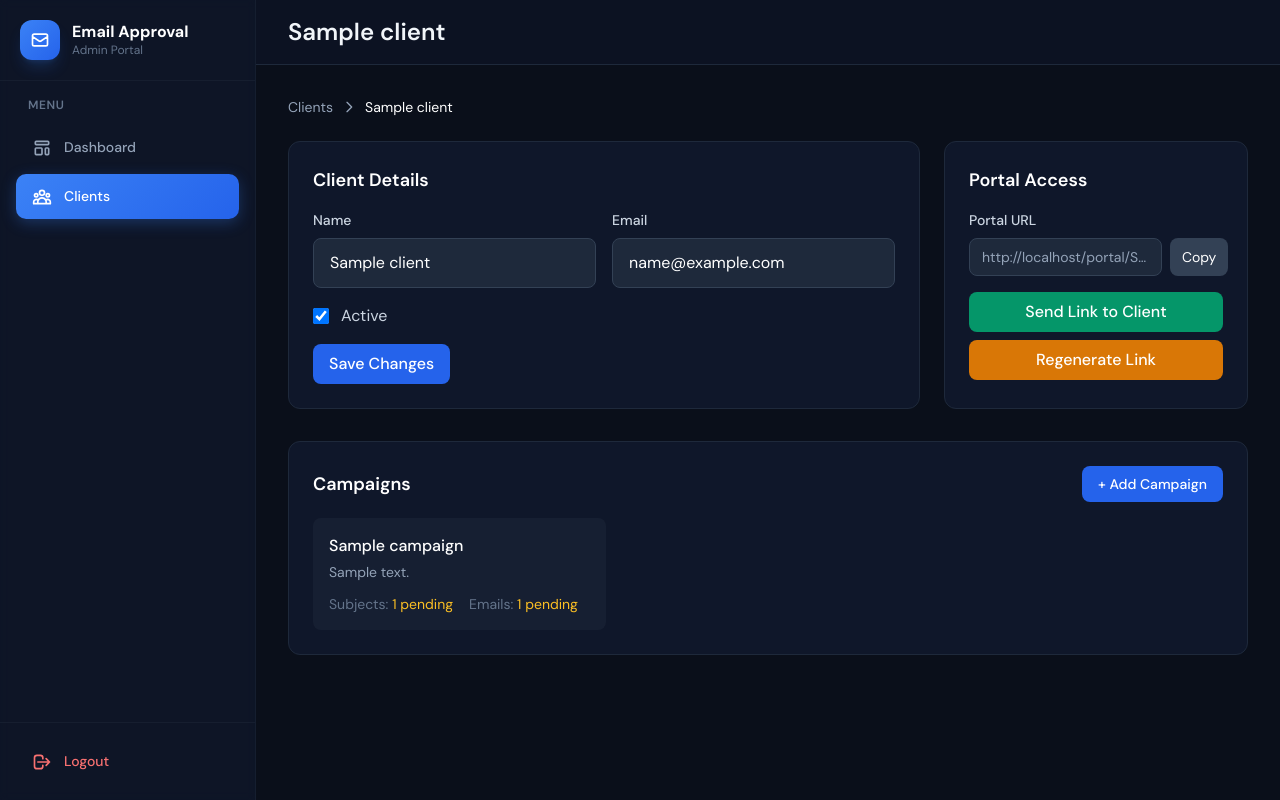
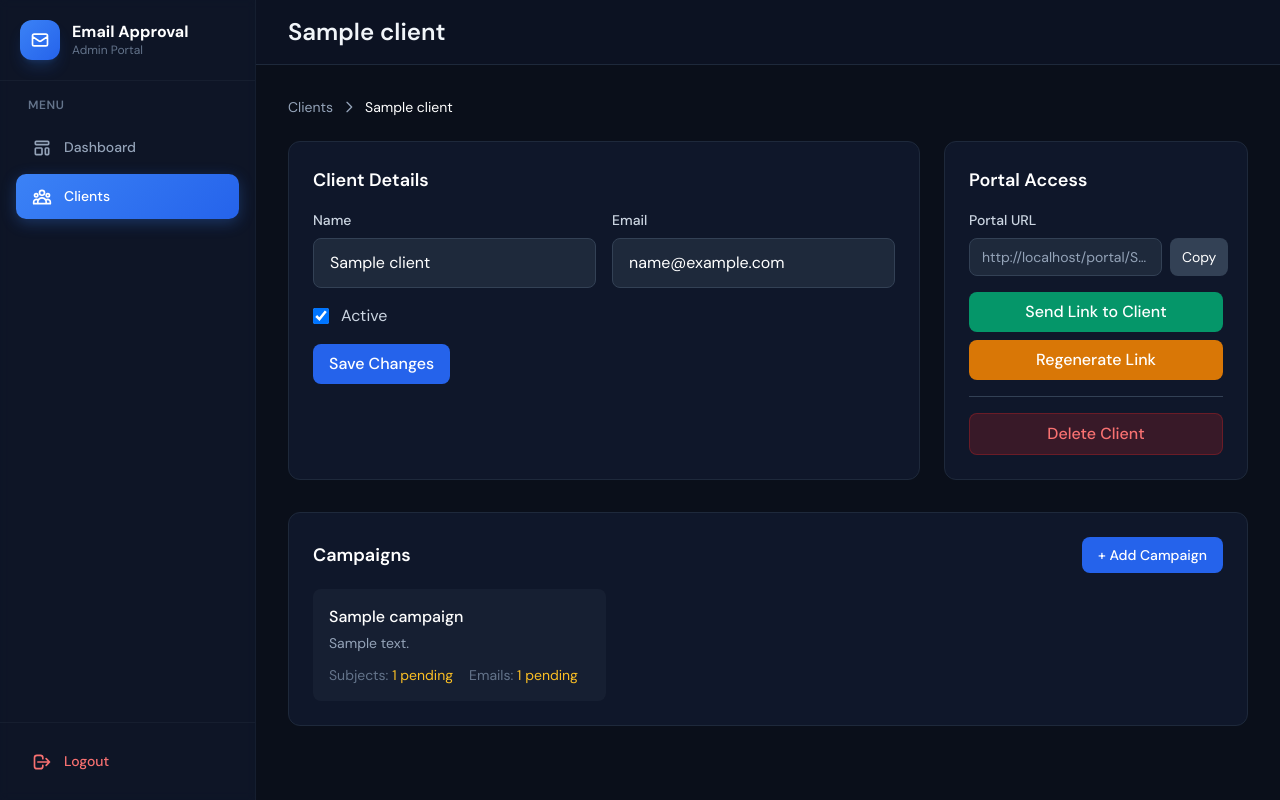
Before and after one commit to crshdn/emailapproval, a PHP site: page /admin/clients/1 in a window 1280 px wide. Run offline with PHP 8.4, Linux system fonts and the light colour scheme; the visitor is signed in with stand-in values (Sample User, id 1); tables that the repository leaves empty hold one stand-in row (values such as "Sample post"); some libraries are stand-ins or nearby versions.

Commit message:
Add delete client and edit campaign features
- Added delete client button with confirmation
- Added campaign settings section with inline editing
- Campaign name and description can now be edited
- PHP-FPM restart required for env changes

```diff
--- a/public/index.php
+++ b/public/index.php
@@ -61,6 +61,7 @@ $routes = [
         '/^\/admin\/clients\/(\d+)\/update$/' => ['App\Controllers\AdminController', 'updateClient'],
         '/^\/admin\/clients\/(\d+)\/regenerate-token$/' => ['App\Controllers\AdminController', 'regenerateToken'],
         '/^\/admin\/clients\/(\d+)\/send-link$/' => ['App\Controllers\AdminController', 'sendLink'],
+        '/^\/admin\/clients\/(\d+)\/delete$/' => ['App\Controllers\AdminController', 'deleteClient'],
         '/^\/admin\/campaigns\/create$/' => ['App\Controllers\AdminController', 'createCampaign'],
         '/^\/admin\/campaigns\/(\d+)\/update$/' => ['App\Controllers\AdminController', 'updateCampaign'],
         '/^\/admin\/subjects\/create$/' => ['App\Controllers\AdminController', 'createSubject'],
--- a/src/Controllers/AdminController.php
+++ b/src/Controllers/AdminController.php
@@ -176,6 +176,32 @@ class AdminController
 
         $_SESSION['success'] = 'Client updated successfully.';
         header("Location: /admin/clients/{$id}");
+        exit;
+    }
+
+    public function deleteClient(string $id): void
+    {
+        $this->auth->requireAuth();
+
+        if (!$this->auth->validateCsrfToken($_POST['csrf_token'] ?? '')) {
+            $_SESSION['error'] = 'Invalid request.';
+            header("Location: /admin/clients/{$id}");
+            exit;
+        }
+
+        $clientModel = new Client();
+        $client = $clientModel->findById((int) $id);
+
+        if (!$client) {
+            $_SESSION['error'] = 'Client not found.';
+            header('Location: /admin/clients');
+            exit;
+        }
+
+        $clientModel->delete((int) $id);
+
+        $_SESSION['success'] = 'Client "' . $client['name'] . '" has been deleted.';
+        header('Location: /admin/clients');
         exit;
     }
 
--- a/src/views/admin/client-detail.php
+++ b/src/views/admin/client-detail.php
@@ -82,6 +82,16 @@
                     <input type="hidden" name="csrf_token" value="<?= htmlspecialchars($csrfToken) ?>">
                     <button type="submit" class="w-full px-4 py-2 bg-amber-600 hover:bg-amber-500 text-white font-medium rounded-lg transition-all">
                         Regenerate Link
+                    </button>
+                </form>
+            </div>
+
+            <!-- Delete Client -->
+            <div class="pt-4 mt-4 border-t border-slate-700">
+                <form method="POST" action="/admin/clients/<?= $client['id'] ?>/delete" onsubmit="return confirm('Are you sure you want to delete this client? This will also delete all their campaigns and content. This action cannot be undone.')">
+                    <input type="hidden" name="csrf_token" value="<?= htmlspecialchars($csrfToken) ?>">
+                    <button type="submit" class="w-full px-4 py-2 bg-red-600/20 hover:bg-red-600 text-red-400 hover:text-white font-medium rounded-lg transition-all border border-red-600/30 hover:border-red-600">
+                        Delete Client
                     </button>
                 </form>
             </div>
```
Also changed, not shown: src/views/admin/campaign-detail.php (+48 -0 lines).
